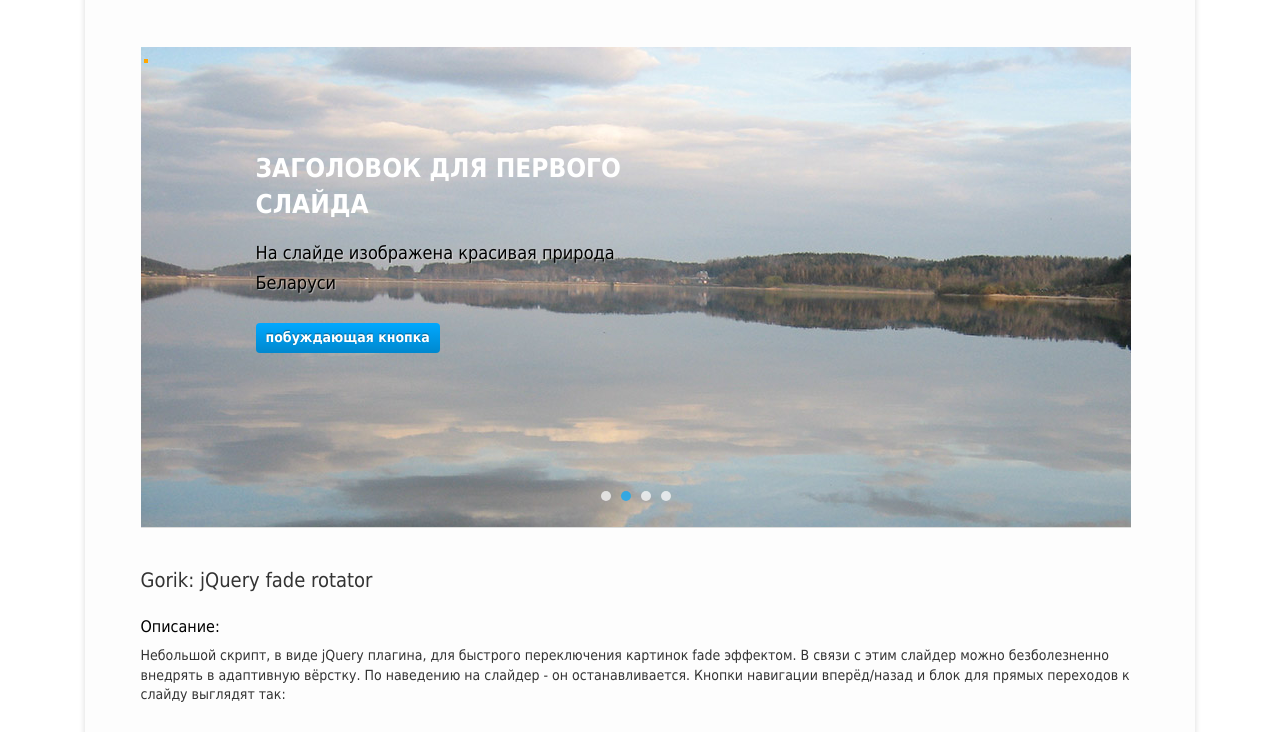
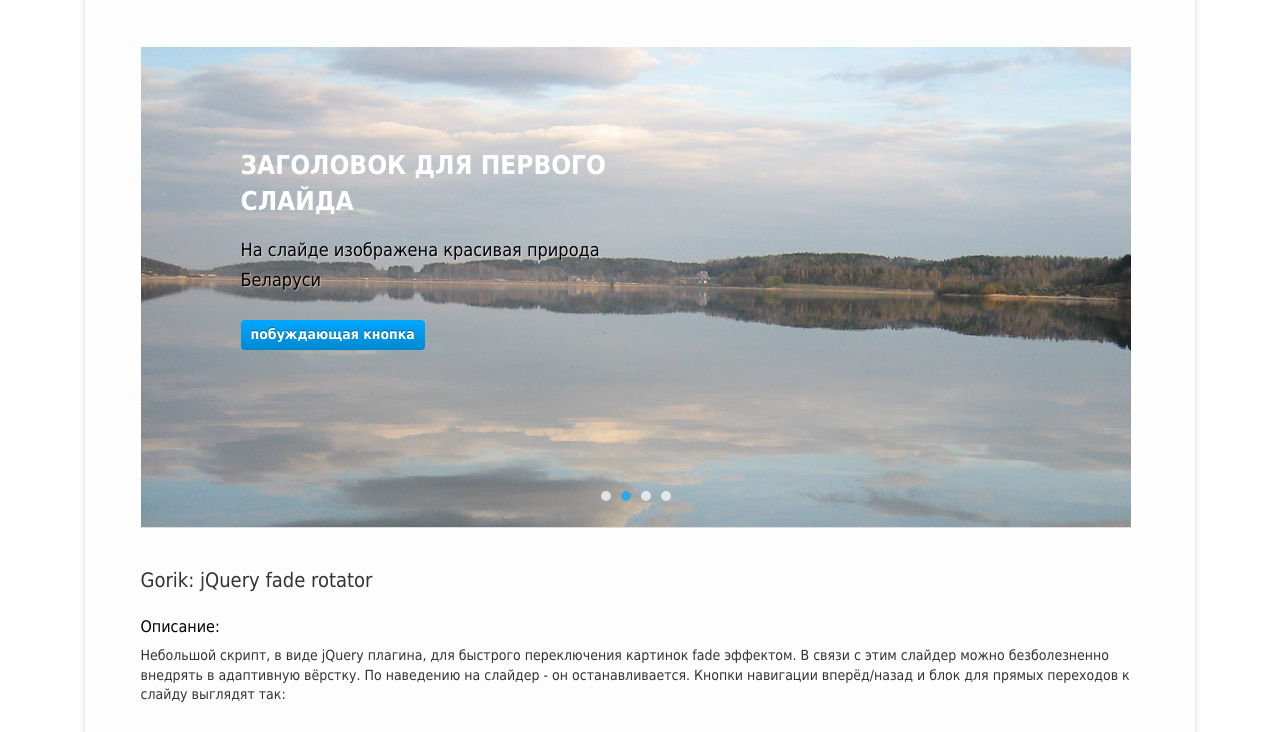
Before and after one commit to EPodgaiski/fadeslider, a plain HTML site: page index.html in a window 1280 px wide. Shown: the part 61-793 px from the top of the page. Drawn offline with Linux system fonts and the light colour scheme.

Commit message:
li styles

```diff
--- a/css/styles.css
+++ b/css/styles.css
@@ -212,9 +212,9 @@ h2{padding:10px 0; color:black; font-size:16px; line-height:1.2;}
 		.main_banner .title + .text{padding-top:15px;}
 	.main_banner .btn_stl{margin-top:25px;}
 
-.content li{padding:3px 0 2px 15px;}
-	.content li:before{content:''; display:block; width:4px; height:4px; position:absolute; margin:9px 0 0 -12px; background-color:orange;}
-	.content pre{margin:10px 0 8px;}
+section li{padding:3px 0 2px 15px;}
+	section li:before{content:''; display:block; width:4px; height:4px; position:absolute; margin:9px 0 0 -12px; background-color:orange;}
+	section pre{margin:10px 0 8px;}
 
 
 /* Footer
```
